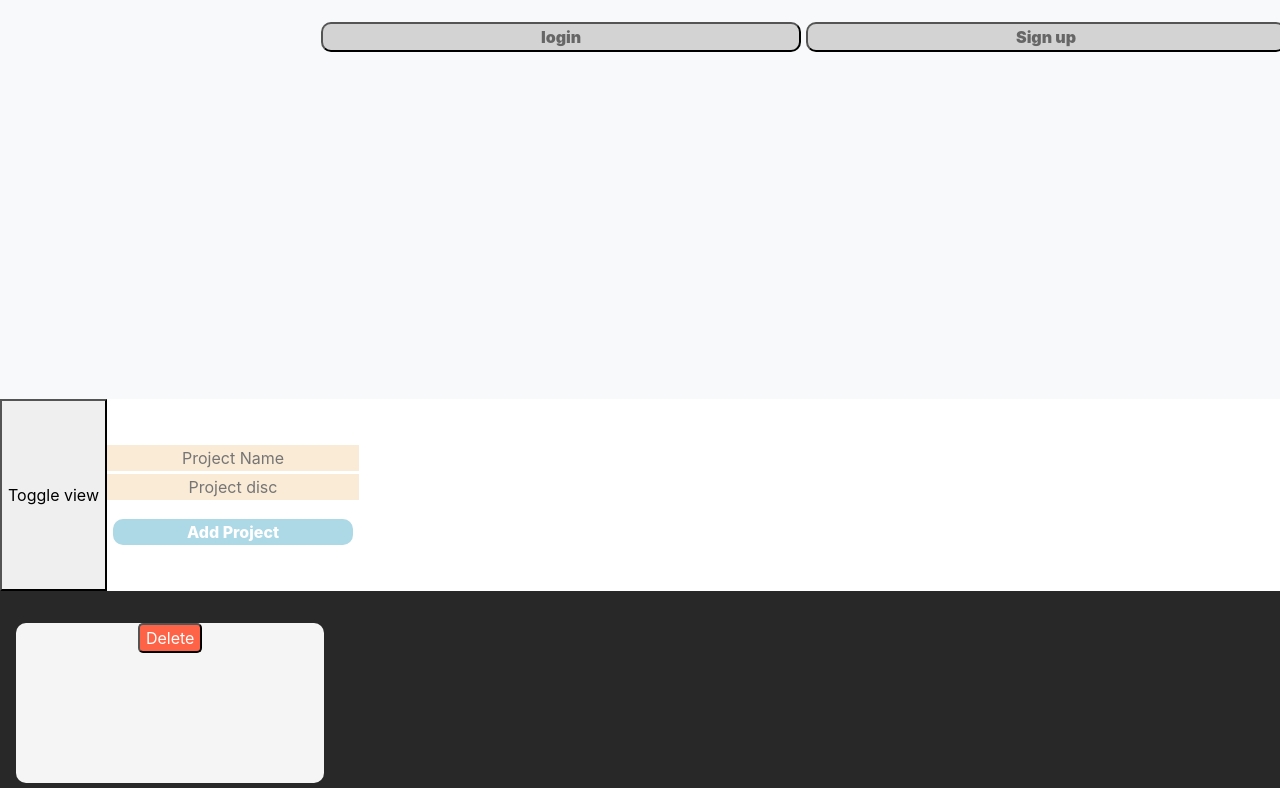
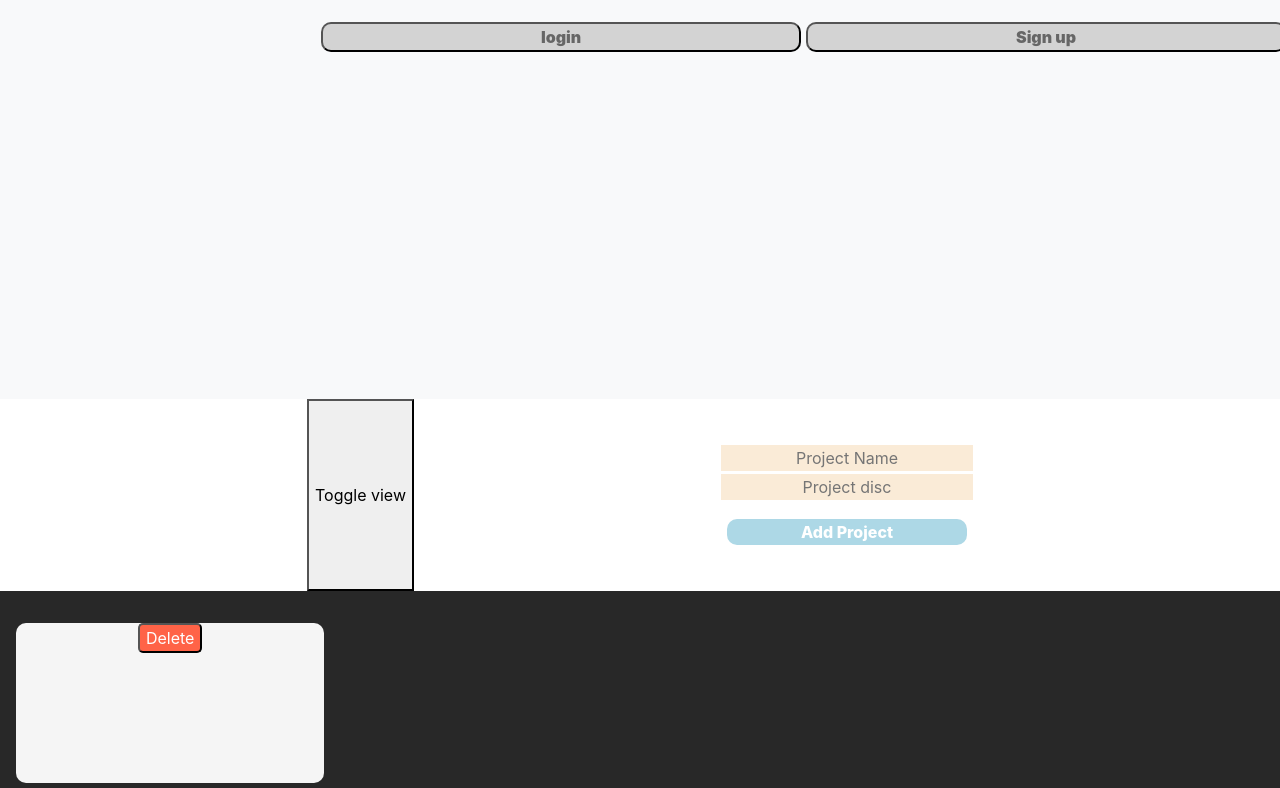
Before and after one commit to team-builder-build-weeks/Team-Builder-FE, a React (Create React App) app in the folder team-builder/: page /protected in a window 1280 px wide. Shown: the part 417-1205 px from the top of the page. Built offline with nearby package versions, Linux system fonts and the light colour scheme; no server answers; sample sign-in values are in the browser's storage.

Commit message:
makes toolbar space evenly

```diff
--- a/team-builder/src/App.css
+++ b/team-builder/src/App.css
@@ -125,4 +125,9 @@
 
 .toolbar {
   display: flex;
+  justify-content: space-evenly;
 }
+
+.toolbar button {
+
+}
```
